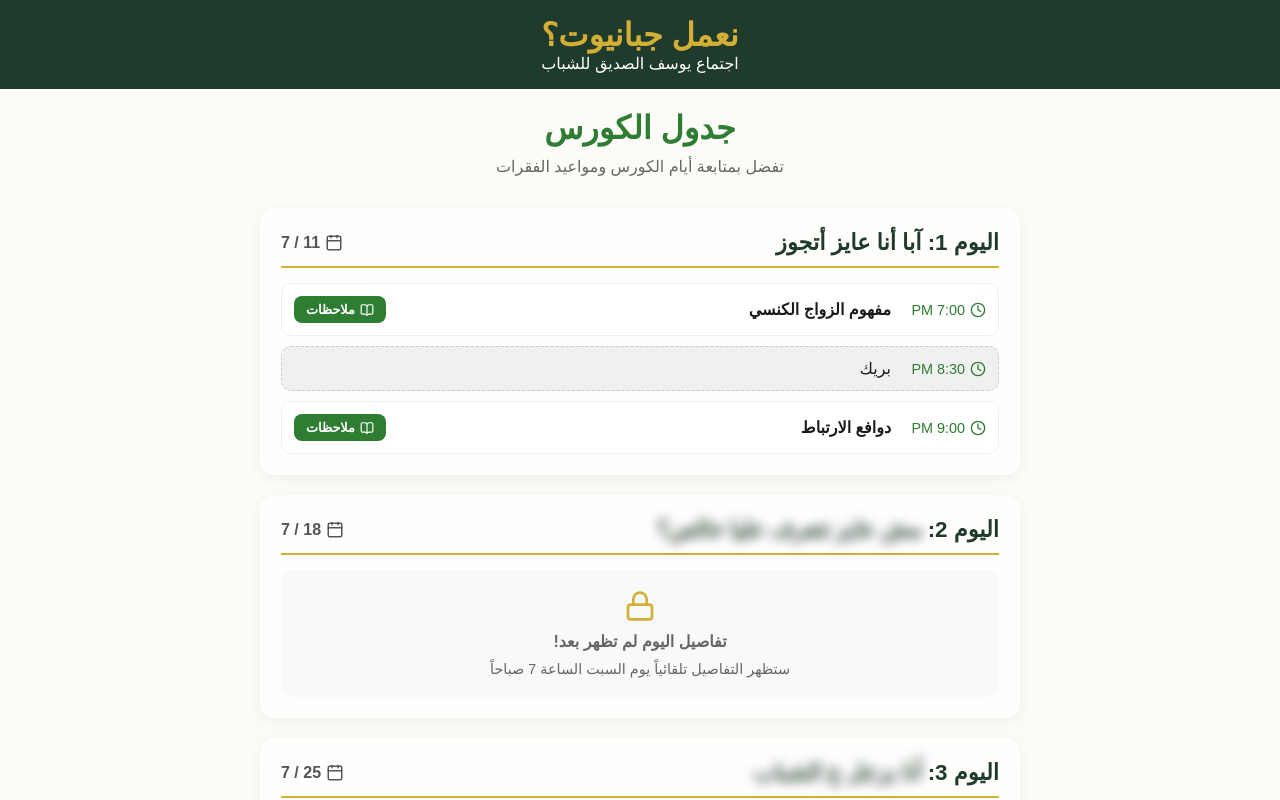
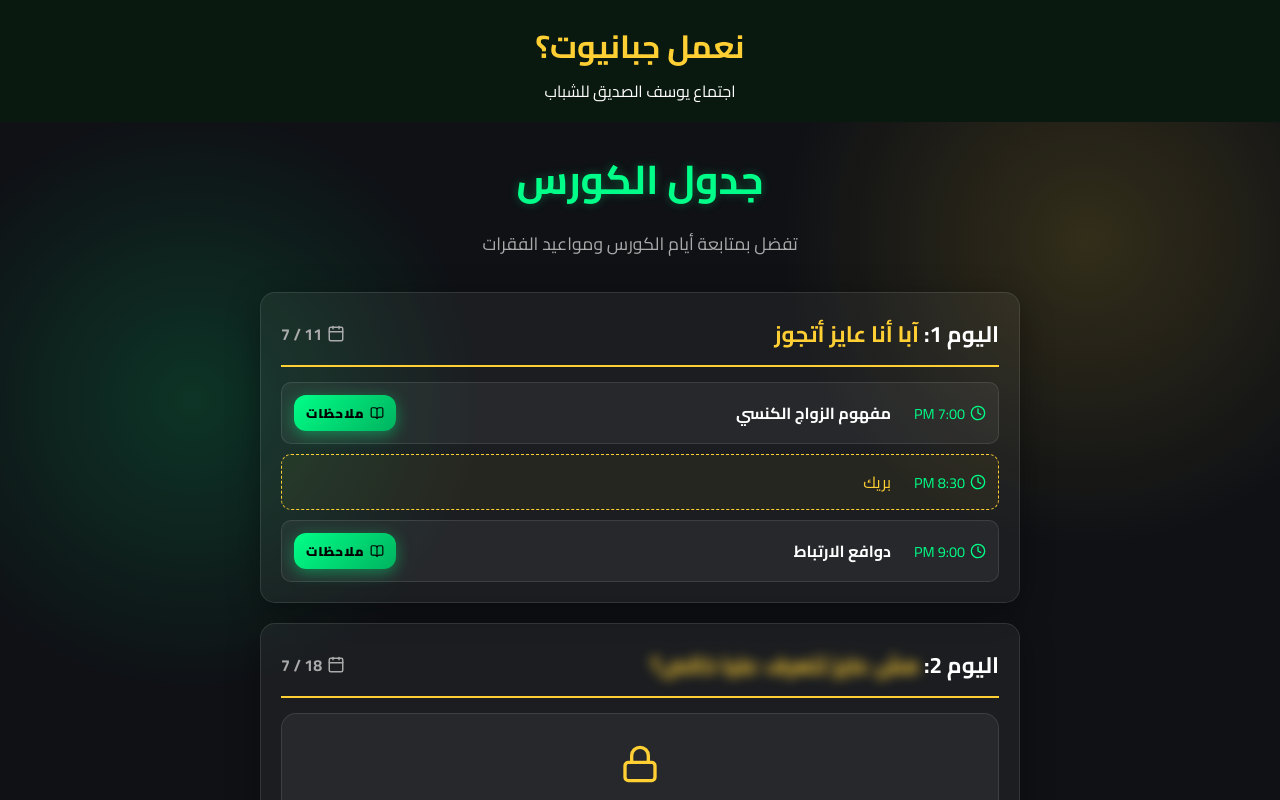
Before and after one commit to Kerollos0Samy0/Egtmaa3-L-shabab, a React (Vite) app: page / in a window 1280 px wide. Shown: the top 800 px of the page. Built offline with nearby package versions, Linux system fonts and the light colour scheme.

Commit message:
feat: Apply Gen Z dark mode, animations, and fix favicon

```diff
--- a/index.html
+++ b/index.html
@@ -1,10 +1,10 @@
 <!doctype html>
-<html lang="en">
+<html lang="ar" dir="rtl">
   <head>
     <meta charset="UTF-8" />
-    <link rel="icon" type="image/svg+xml" href="/favicon.svg" />
+    <link rel="icon" type="image/jpeg" href="/logo.jpeg" />
     <meta name="viewport" content="width=device-width, initial-scale=1.0" />
-    <title>egtma3</title>
+    <title>نعمل جبانيوت</title>
   </head>
   <body>
     <div id="root"></div>
--- a/package.json
+++ b/package.json
@@ -11,6 +11,7 @@
   },
   "dependencies": {
     "firebase": "^12.15.0",
+    "framer-motion": "^12.42.2",
     "lucide-react": "^1.23.0",
     "react": "^19.2.7",
     "react-dom": "^19.2.7",
--- a/src/index.css
+++ b/src/index.css
@@ -1,71 +1,90 @@
+@import url('https://fonts.googleapis.com/css2?family=Cairo:wght@400;700;900&display=swap');
+
 :root {
-  --primary-green: #2e7d32;
-  --dark-green: #1e3b2b;
-  --accent-gold: #d4af37;
-  --bg-beige: #fdfbf7;
-  --text-dark: #1a1a1a;
+  --primary-green: #00ff88;
+  --dark-green: #0a1910;
+  --accent-gold: #ffcf33;
+  --bg-dark: #0f1115;
+  --text-dark: #e0e0e0;
   --text-light: #ffffff;
+  --glass-bg: rgba(255, 255, 255, 0.05);
+  --glass-border: rgba(255, 255, 255, 0.1);
 }
 
 * {
   margin: 0;
   padding: 0;
   box-sizing: border-box;
-  font-family: 'Tajawal', 'Cairo', sans-serif;
+  font-family: 'Cairo', sans-serif;
 }
 
 body {
-  background-color: var(--bg-beige);
+  background-color: var(--bg-dark);
   color: var(--text-dark);
   direction: rtl;
   -webkit-font-smoothing: antialiased;
+  background-image:
+    radial-gradient(circle at 15% 50%, rgba(0, 255, 136, 0.15), transparent 25%),
+    radial-gradient(circle at 85% 30%, rgba(255, 207, 51, 0.15), transparent 25%);
+  background-attachment: fixed;
 }
 
 /* Animations */
 @keyframes fadeIn {
-  from { opacity: 0; transform: translateY(10px); }
-  to { opacity: 1; transform: translateY(0); }
+  from { opacity: 0; transform: translateY(20px) scale(0.95); }
+  to { opacity: 1; transform: translateY(0) scale(1); }
 }
 
 .animate-fade-in {
-  animation: fadeIn 0.4s ease-out forwards;
+  animation: fadeIn 0.5s cubic-bezier(0.175, 0.885, 0.32, 1.275) forwards;
 }
 
 .glass-panel {
-  background: rgba(255, 255, 255, 0.7);
-  backdrop-filter: blur(10px);
-  border: 1px solid rgba(255, 255, 255, 0.3);
-  box-shadow: 0 4px 15px rgba(0, 0, 0, 0.05);
+  background: var(--glass-bg);
+  backdrop-filter: blur(16px);
+  -webkit-backdrop-filter: blur(16px);
+  border: 1px solid var(--glass-border);
+  box-shadow: 0 8px 32px 0 rgba(0, 0, 0, 0.37);
+  transition: transform 0.3s ease, box-shadow 0.3s ease;
+}
+
+.glass-panel:hover {
+  transform: translateY(-5px);
+  box-shadow: 0 12px 40px 0 rgba(0, 255, 136, 0.2);
 }
 
 .btn-primary {
-  background-color: var(--primary-green);
-  color: var(--text-light);
+  background: linear-gradient(135deg, var(--primary-green) 0%, #00b35f 100%);
+  color: #000;
   border: none;
-  padding: 10px 20px;
-  border-radius: 8px;
+  padding: 12px 24px;
+  border-radius: 12px;
   cursor: pointer;
-  font-weight: bold;
+  font-weight: 900;
+  text-transform: uppercase;
+  letter-spacing: 1px;
   transition: all 0.3s ease;
+  box-shadow: 0 4px 15px rgba(0, 255, 136, 0.4);
 }
 
 .btn-primary:hover {
-  background-color: var(--dark-green);
-  transform: translateY(-2px);
+  transform: translateY(-3px) scale(1.02);
+  box-shadow: 0 8px 25px rgba(0, 255, 136, 0.6);
 }
 
 .btn-gold {
-  background-color: var(--accent-gold);
-  color: var(--text-dark);
+  background: linear-gradient(135deg, var(--accent-gold) 0%, #d4af37 100%);
+  color: #000;
   border: none;
-  padding: 10px 20px;
-  border-radius: 8px;
+  padding: 12px 24px;
+  border-radius: 12px;
   cursor: pointer;
-  font-weight: bold;
+  font-weight: 900;
   transition: all 0.3s ease;
+  box-shadow: 0 4px 15px rgba(255, 207, 51, 0.4);
 }
 
 .btn-gold:hover {
-  filter: brightness(1.1);
-  transform: translateY(-2px);
+  transform: translateY(-3px) scale(1.02);
+  box-shadow: 0 8px 25px rgba(255, 207, 51, 0.6);
 }
--- a/src/pages/Home.jsx
+++ b/src/pages/Home.jsx
@@ -37,25 +37,26 @@ const Home = () => {
   return (
     <div className="animate-fade-in">
       <div style={{ textAlign: 'center', marginBottom: '2rem' }}>
-        <h2 style={{ fontSize: '2rem', color: 'var(--primary-green)', marginBottom: '10px' }}>جدول الكورس</h2>
-        <p style={{ color: '#666' }}>تفضل بمتابعة أيام الكورس ومواعيد الفقرات</p>
+        <h2 style={{ fontSize: '2.5rem', color: 'var(--primary-green)', marginBottom: '10px', textShadow: '0 0 10px rgba(0,255,136,0.3)' }}>جدول الكورس</h2>
+        <p style={{ color: '#aaa', fontSize: '1.1rem' }}>تفضل بمتابعة أيام الكورس ومواعيد الفقرات</p>
       </div>
 
       <div style={{ display: 'flex', flexDirection: 'column', gap: '20px' }}>
         {courseData.map((day) => (
           <div key={day.id} className="glass-panel" style={{ padding: '20px', borderRadius: '15px' }}>
             <div style={{ display: 'flex', justifyContent: 'space-between', alignItems: 'center', borderBottom: '2px solid var(--accent-gold)', paddingBottom: '10px', marginBottom: '15px' }}>
-              <h3 style={{ fontSize: '1.4rem', color: 'var(--dark-green)' }}>
+              <h3 style={{ fontSize: '1.4rem', color: 'var(--text-light)' }}>
                 اليوم {day.id}:{' '}
                 <span style={{
                   filter: day.id !== 1 ? 'blur(6px)' : 'none',
                   userSelect: day.id !== 1 ? 'none' : 'auto',
-                  transition: 'filter 0.3s ease'
+                  transition: 'filter 0.3s ease',
+                  color: 'var(--accent-gold)'
                 }}>
                   {day.title}
                 </span>
               </h3>
-              <div style={{ display: 'flex', alignItems: 'center', gap: '5px', color: '#555', fontWeight: 'bold' }}>
+              <div style={{ display: 'flex', alignItems: 'center', gap: '5px', color: '#aaa', fontWeight: 'bold' }}>
                 <Calendar size={18} />
                 <span>{day.date}</span>
               </div>
@@ -68,16 +69,16 @@ const Home = () => {
                     display: 'flex',
                     alignItems: 'center',
                     gap: '15px',
-                    backgroundColor: session.type === 'break' ? '#f0f0f0' : 'white',
+                    backgroundColor: session.type === 'break' ? 'rgba(255, 207, 51, 0.05)' : 'var(--glass-bg)',
                     padding: '12px',
                     borderRadius: '10px',
-                    border: session.type === 'break' ? '1px dashed #ccc' : '1px solid #eee'
+                    border: session.type === 'break' ? '1px dashed var(--accent-gold)' : '1px solid var(--glass-border)'
                   }}>
                     <div style={{ color: 'var(--primary-green)', display: 'flex', alignItems: 'center', gap: '5px', width: '80px' }}>
                       <Clock size={16} />
                       <span style={{ fontSize: '0.9rem' }}>{session.time}</span>
                     </div>
-                    <div style={{ fontWeight: session.type === 'session' ? 'bold' : 'normal', flex: 1 }}>
+                    <div style={{ fontWeight: session.type === 'session' ? 'bold' : 'normal', flex: 1, color: session.type === 'break' ? 'var(--accent-gold)' : 'var(--text-light)' }}>
                       {session.title}
                     </div>
                     {session.type === 'session' && (
@@ -90,17 +91,18 @@ const Home = () => {
               ) : (
                 <div style={{
                   textAlign: 'center',
-                  padding: '20px',
-                  backgroundColor: '#f9f9f9',
-                  borderRadius: '10px',
-                  color: '#666',
+                  padding: '30px',
+                  background: 'var(--glass-bg)',
+                  borderRadius: '15px',
+                  color: '#aaa',
                   display: 'flex',
                   flexDirection: 'column',
                   alignItems: 'center',
-                  gap: '10px'
+                  gap: '15px',
+                  border: '1px solid var(--glass-border)'
                 }}>
-                  <Lock size={32} color="var(--accent-gold)" />
-                  <p style={{ fontWeight: 'bold' }}>تفاصيل اليوم لم تظهر بعد!</p>
+                  <Lock size={40} color="var(--accent-gold)" />
+                  <p style={{ fontWeight: 'bold', fontSize: '1.2rem', color: 'var(--text-light)' }}>تفاصيل اليوم لم تظهر بعد!</p>
                   <p style={{ fontSize: '0.9rem' }}>ستظهر التفاصيل تلقائياً يوم السبت الساعة 7 صباحاً</p>
                 </div>
               )}
@@ -139,25 +141,29 @@ const Home = () => {
       {isModalOpen && (
         <div style={{
           position: 'fixed', top: 0, left: 0, width: '100%', height: '100%',
-          backgroundColor: 'rgba(0,0,0,0.6)', zIndex: 1000,
-          display: 'flex', justifyContent: 'center', alignItems: 'center', padding: '20px'
+          backgroundColor: 'rgba(0,0,0,0.8)', zIndex: 1000,
+          display: 'flex', justifyContent: 'center', alignItems: 'center', padding: '20px',
+          backdropFilter: 'blur(5px)'
         }}>
           <div className="glass-panel" style={{
-            backgroundColor: 'white', padding: '30px', borderRadius: '15px', width: '100%', maxWidth: '400px'
+            padding: '30px', borderRadius: '20px', width: '100%', maxWidth: '400px',
+            border: '1px solid var(--primary-green)',
+            boxShadow: '0 0 30px rgba(0, 255, 136, 0.2)'
           }}>
-            <h3 style={{ color: 'var(--dark-green)', marginBottom: '15px' }}>اسأل براحتك (بدون اسم)</h3>
+            <h3 style={{ color: 'var(--primary-green)', marginBottom: '15px', fontSize: '1.5rem' }}>اسأل براحتك (بدون اسم)</h3>
             <textarea
               value={questionText}
               onChange={(e) => setQuestionText(e.target.value)}
               placeholder="اكتب سؤالك أو استفسارك هنا ولن يعرف أحد هويتك..."
               style={{
-                width: '100%', height: '120px', padding: '15px', borderRadius: '10px',
-                border: '1px solid #ccc', marginBottom: '15px', fontSize: '1rem', resize: 'none'
+                width: '100%', height: '150px', padding: '15px', borderRadius: '15px',
+                border: '1px solid rgba(255,255,255,0.2)', marginBottom: '20px', fontSize: '1.1rem', resize: 'none',
+                backgroundColor: 'rgba(0,0,0,0.5)', color: 'white'
               }}
             />
-            <div style={{ display: 'flex', gap: '10px' }}>
+            <div style={{ display: 'flex', gap: '15px' }}>
               <button className="btn-primary" style={{ flex: 1 }} onClick={handleSendQuestion}>إرسال السؤال</button>
-              <button className="btn-gold" style={{ flex: 1, backgroundColor: '#eee' }} onClick={() => setIsModalOpen(false)}>إلغاء</button>
+              <button className="btn-gold" style={{ flex: 1 }} onClick={() => setIsModalOpen(false)}>إلغاء</button>
             </div>
           </div>
         </div>
```
Also changed, not shown: src/pages/Admin.jsx (+50 -23 lines), 1 other file (tests, documents, lock files or other folders).
